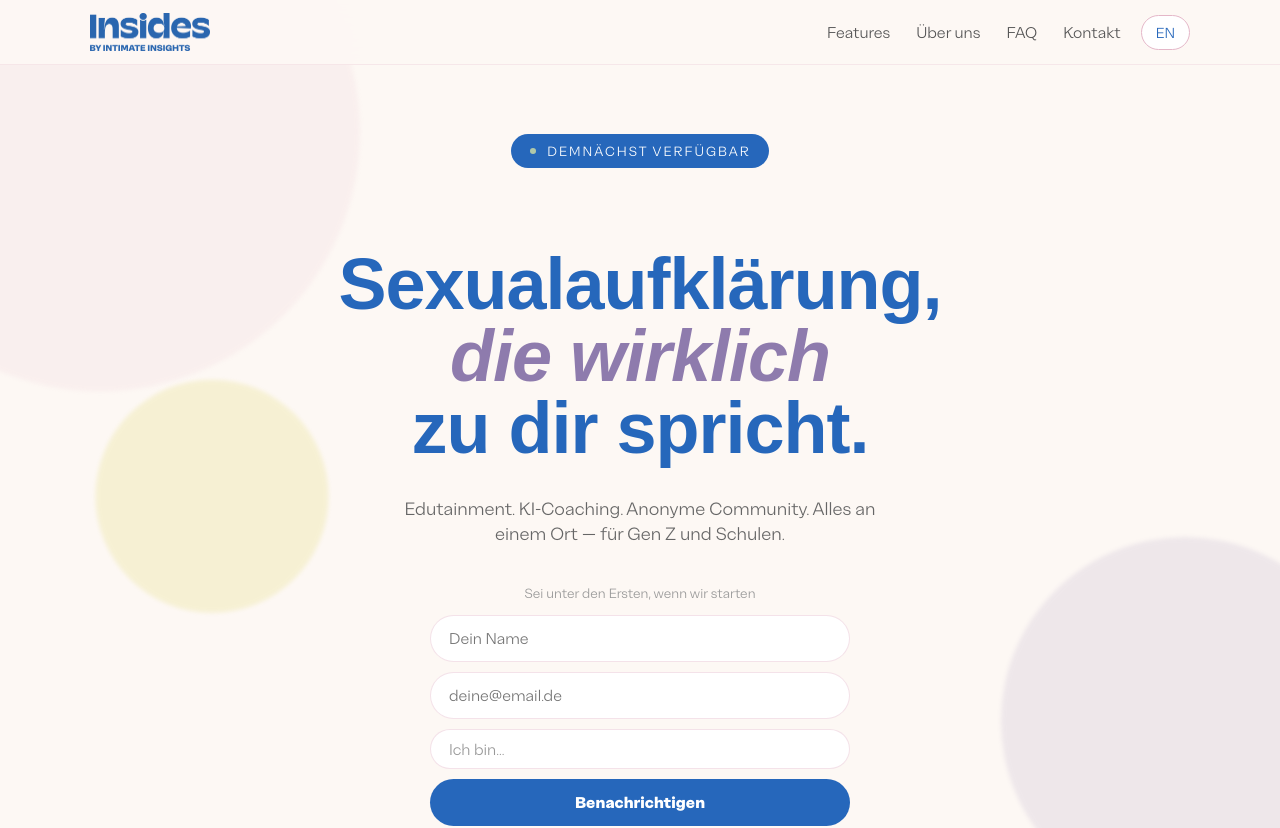
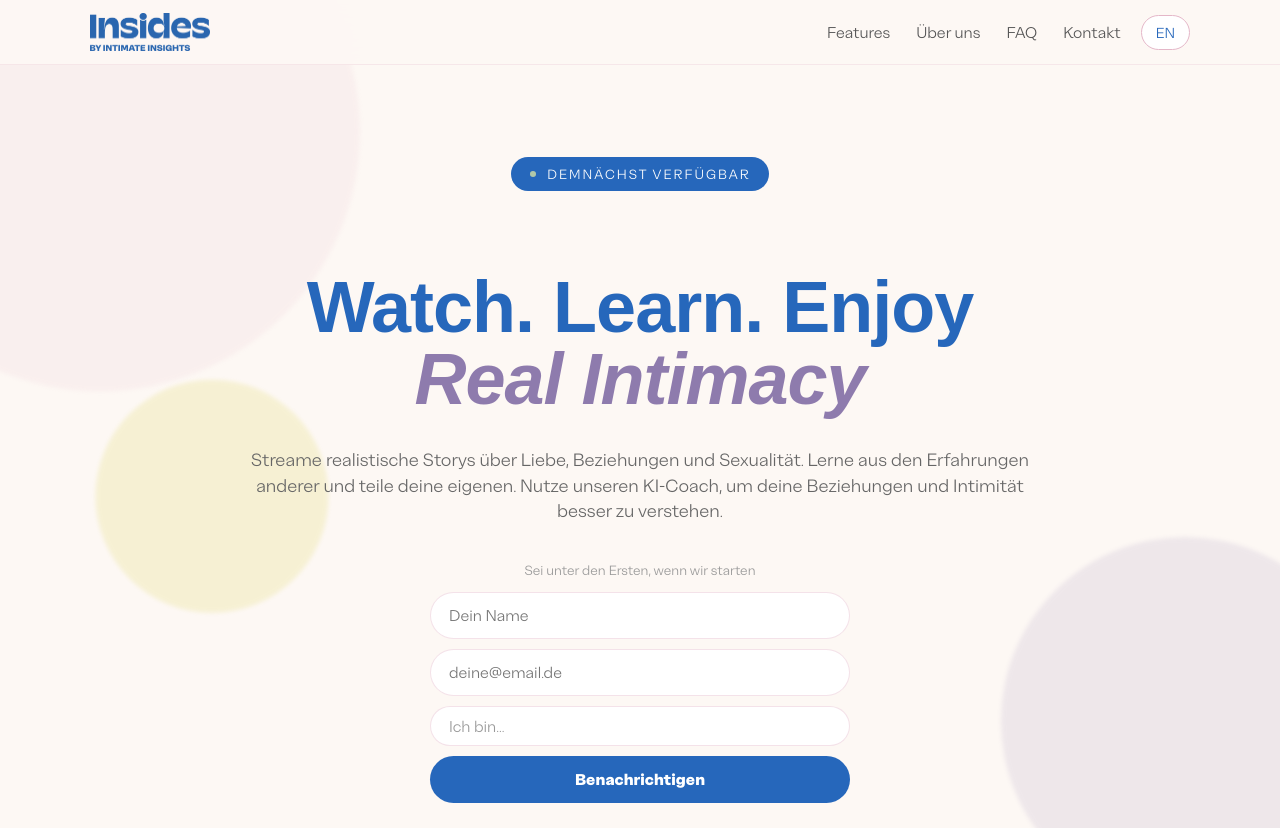
Before and after one commit to toobahasnain/insides-landing, a React (Create React App) app: page / in a window 1280 px wide. Shown: the top 828 px of the page. Built offline with nearby package versions, Linux system fonts and the light colour scheme; a web font is replaced by a local one.

Commit message:
Commit changes

```diff
--- a/src/App.js
+++ b/src/App.js
@@ -13,8 +13,8 @@ const T = {
     langBtn: "EN",
     hero: {
       badge: "Demnächst verfügbar",
-      h1: "Sexualaufklärung,", h2: "die wirklich", h3: "zu dir spricht.",
-      sub: "Edutainment. KI-Coaching. Anonyme Community. Alles an einem Ort — für Gen Z und Schulen.",
+      h1: "Watch. Learn. Enjoy", h2: "Real Intimacy",
+      sub: "Streame realistische Storys über Liebe, Beziehungen und Sexualität. Lerne aus den Erfahrungen anderer und teile deine eigenen. Nutze unseren KI-Coach, um deine Beziehungen und Intimität besser zu verstehen.",
       emailLabel: "Sei unter den Ersten, wenn wir starten",
       emailPlaceholder: "deine@email.de", emailBtn: "Benachrichtigen",
       emailSuccess: "Du bist dabei! Wir melden uns bald. 🎉",
@@ -524,7 +524,7 @@ export default function App() {
         </motion.h1>
 
         <motion.p initial={{ opacity: 0, y: 20 }} animate={{ opacity: 1, y: 0 }} transition={{ duration: 0.7, delay: 0.25 }}
-          style={{ fontSize: "clamp(13px,1.8vw,16px)", color: "#666", maxWidth: 480, lineHeight: 1.6, position: "relative", zIndex: 2, marginBottom: 24 }}>
+          style={{ fontSize: "clamp(13px,1.8vw,16px)", color: "#666", maxWidth: 800, lineHeight: 1.6, position: "relative", zIndex: 2, marginBottom: 24 }}>
           {t.hero.sub}
         </motion.p>
 
```
Also changed, not shown: 1 other file (tests, documents, lock files or other folders).
